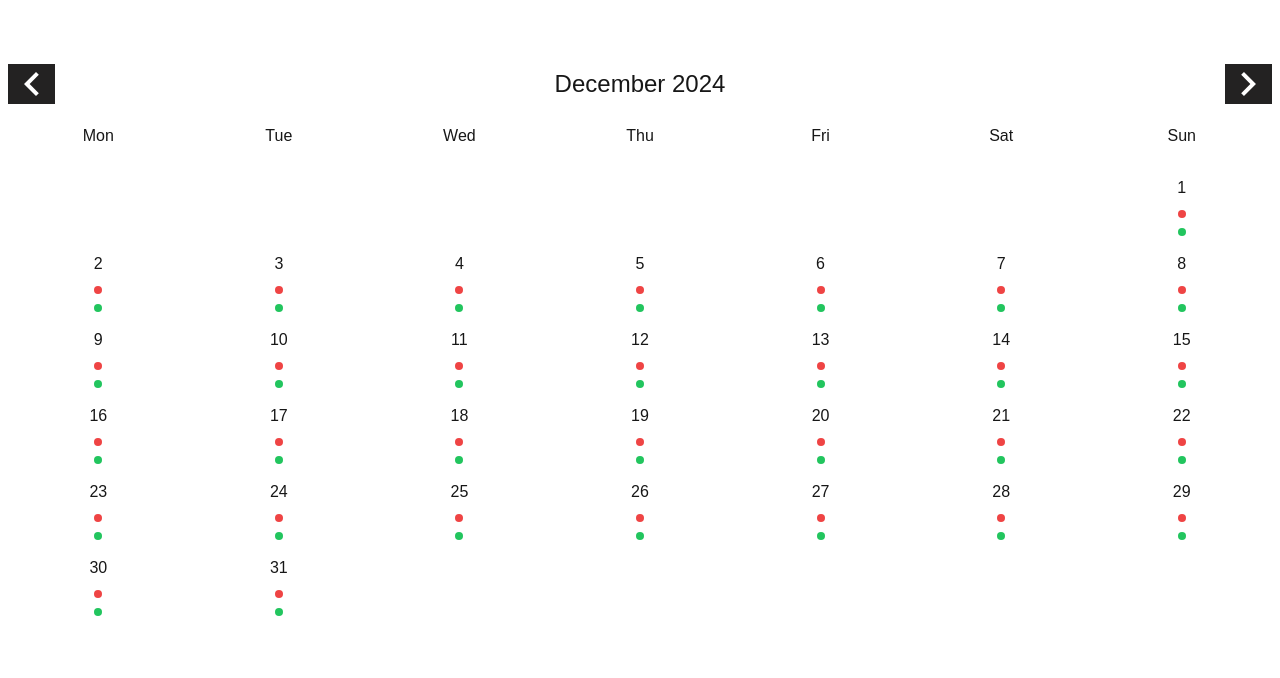
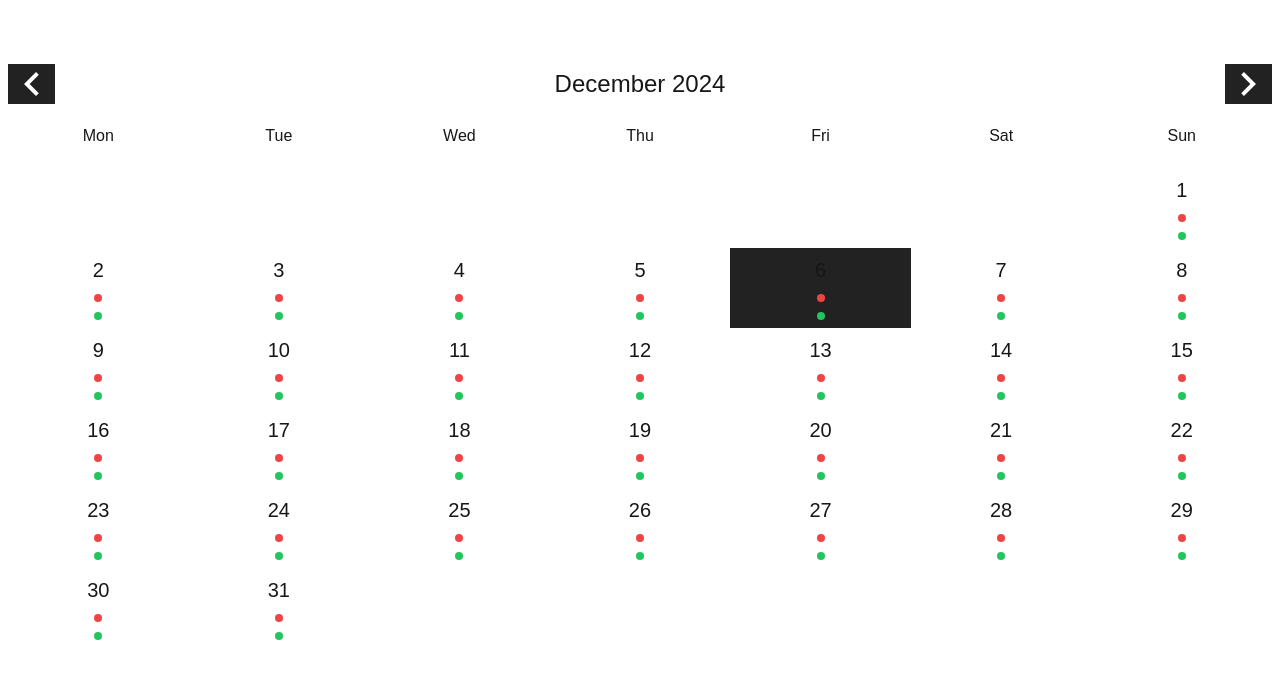
Before and after one commit to Techoplite/arete, a Next.js app: page / in a window 1280 px wide. Shown: the top 678 px of the page. Built offline with nearby package versions, Linux system fonts and the light colour scheme.

Commit message:
Style today and other days

```diff
--- /dev/null
+++ b/getToday.ts
@@ -0,0 +1,12 @@
+export default function getToday(): {
+  dayNumber: string;
+  monthNumber: string;
+  year: string;
+} {
+  const today = new Date();
+  return {
+    dayNumber: today.getDate().toString(),
+    monthNumber: (today.getMonth() + 1).toString(), // Months are zero-based in JavaScript
+    year: today.getFullYear().toString(),
+  };
+}
--- a/src/components/Calendar.tsx
+++ b/src/components/Calendar.tsx
@@ -5,12 +5,12 @@ import getDaysInCurrentMonth from "@/utils/getDaysInCurrentMonth";
 import getDaysOfTheWeekNames from "@/utils/getDaysOfTheWeekNames";
 import { DayInMonth } from "@/app/interfaces/DayInMonth";
 import WeekDaysNames from "./WeekDaysNames";
-import CalendarDays from "./CalendarDays";
 import { PREV, NEXT } from "@/app/constants";
 import getCurrentMonth from "@/utils/getCurrentMonth";
 import getCurrentYear from "@/utils/getCurrentYear";
 import getPreviousCurrentNextMonth from "@/utils/getPreviousCurrentNextMonth";
 import ButtonChevron from "./ButtonChevron";
+import CalendarDays from "./CalendarDays";
 
 export default function Calendar() {
   const currentMonth = getCurrentMonth();
@@ -45,11 +45,18 @@ export default function Calendar() {
     <>
       <div className="flex flex-row justify-center align-center">
         <ButtonChevron position={PREV} handleClick={handleClick} />
-        <div className="w-full text-2xl text-center self-center">{middlePosition}</div>
+        <div className="w-full text-2xl text-center self-center">
+          {middlePosition}
+        </div>
         <ButtonChevron position={NEXT} handleClick={handleClick} />
       </div>
       <WeekDaysNames daysNames={daysNames} />
-      <CalendarDays daysNames={daysNames} days={days} />
+      <CalendarDays
+        daysNames={daysNames}
+        days={days}
+        month={(new Date().getMonth() + 1).toString()}
+        year={currentYear.toString()}
+      />
     </>
   );
 }
--- a/src/components/CalendarDay.tsx
+++ b/src/components/CalendarDay.tsx
@@ -1,11 +1,30 @@
 import { DayInMonth } from "@/app/interfaces/DayInMonth";
+import getToday from "../../getToday";
 
-export default function CalendarDay({ day }: { day: DayInMonth }) {
+export default function CalendarDay({
+  day,
+  month,
+  year,
+}: {
+  day: DayInMonth;
+  month: string;
+  year: string;
+}) {
+  const today = getToday();
+
+  const isToday =
+    day.number.toString() === today.dayNumber &&
+    month === today.monthNumber &&
+    year === today.year;
+
   return (
-    <li key={day.number} className="flex flex-col my-2">
-      <div className="self-center">{day.number}</div>
-      <div className="rounded-full h-2 w-2 bg-red-500 self-center mt-2.5" />
-      <div className="rounded-full h-2 w-2 bg-green-500 self-center mt-2.5" />
+    <li
+      key={day.number}
+      className={`flex flex-col py-2 ${isToday && "bg-dark"}`}
+    >
+      <div className="self-center text-xl">{day.number}</div>
+      <div className="rounded-full h-2 w-2 bg-red-500 self-center my-2.5" />
+      <div className="rounded-full h-2 w-2 bg-green-500 self-center" />
     </li>
   );
 }
--- a/src/components/CalendarDays.tsx
+++ b/src/components/CalendarDays.tsx
@@ -5,15 +5,19 @@ import { DayInMonth } from "@/app/interfaces/DayInMonth";
 export default function CalendarDays({
   days,
   daysNames,
-}:  {
+  month,
+  year,
+}: {
   days: DayInMonth[];
   daysNames: string[];
+  month: string
+  year: string;
 }) {
   return (
     <ul className="grid grid-cols-7">
       {alignMonthStart(days, daysNames)}
       {days.map((day) => (
-        <CalendarDay key={day.number} day={day} />
+        <CalendarDay key={day.number} day={day} month={month} year={year} />
       ))}
     </ul>
   );
```
